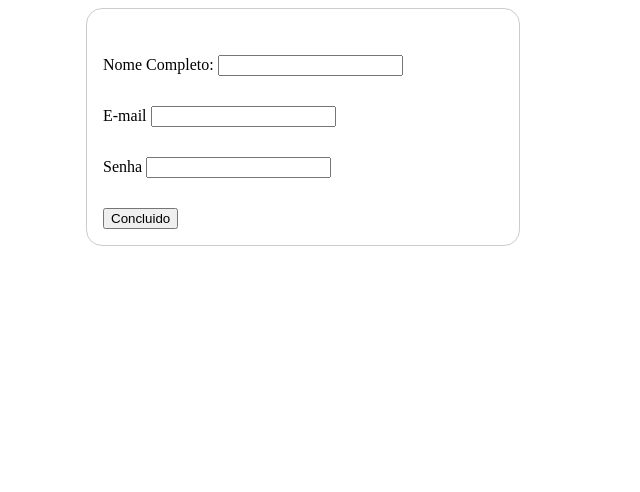
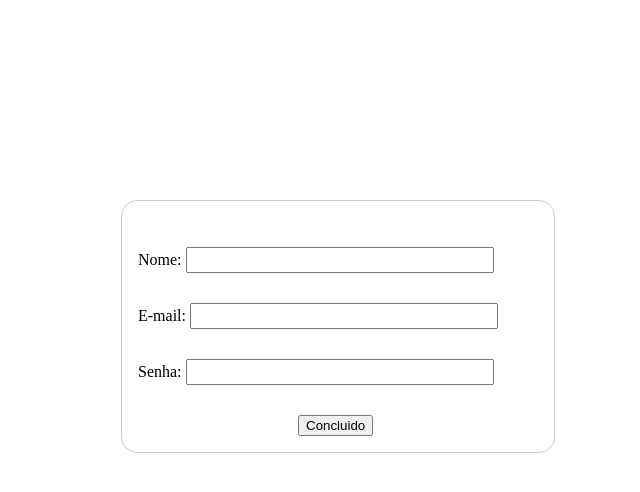
Before and after one commit to EsterFaranny/estudo-forms, a plain HTML site: page index.html in a window 1280 px wide. Shown: the whole page, without its empty margins (337-977 px from the left). Drawn offline with Linux system fonts and the light colour scheme.

Commit message:
formulario de login -continuação

```diff
--- a/index.html
+++ b/index.html
@@ -8,17 +8,17 @@
         <link href="style.css" rel="stylesheet">
     </head>
     <body>
-        <form>
+        <form action="form_login" method="post">
             <div>
-                <label for="nome">Nome Completo:</label>
+                <label for="nome">Nome:</label>
                 <input type="text"></input>
             </div>
             <div>
-                <label for="email">E-mail</label>
+                <label for="email">E-mail:</label>
                 <input type="email"></input>
             </div>
             <div>
-                <label for="senha">Senha</label>
+                <label for="senha">Senha:</label>
                 <input type="password"></input>
             </div>
             <div class="button">
--- a/style.css
+++ b/style.css
@@ -1,13 +1,22 @@
 form {
       /* Apenas para centralizar o form na página */
-      margin: 0 auto;
+      margin: 200px 450px;
       width: 400px;/*largura
       /* Para ver as bordas do formulário */
       padding: 1em;/*define uma distancia entre o conteudo e de suas bordas*/
-      border: 1px solid #CCC;/*definições da borda*/
+      border: 1px solid #CCC;/*definições da borda */
       border-radius: 1em;/*arredonda bordas*/
 }
 /*adicionando espaco entre cada div-essa eu não sabia que fazia assim */
 form div {
     margin-top: 30px;
 }
+
+.button {
+    margin-left: 160px;
+
+}
+input {
+    height: 20px;/*altura*/
+    width: 300px;/*margura/*
+}
```
